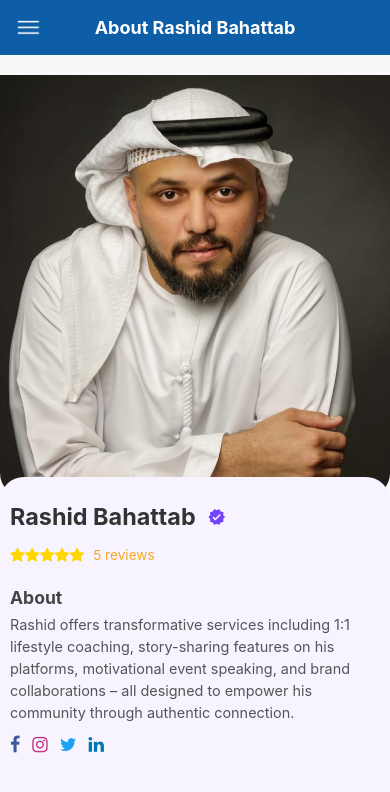
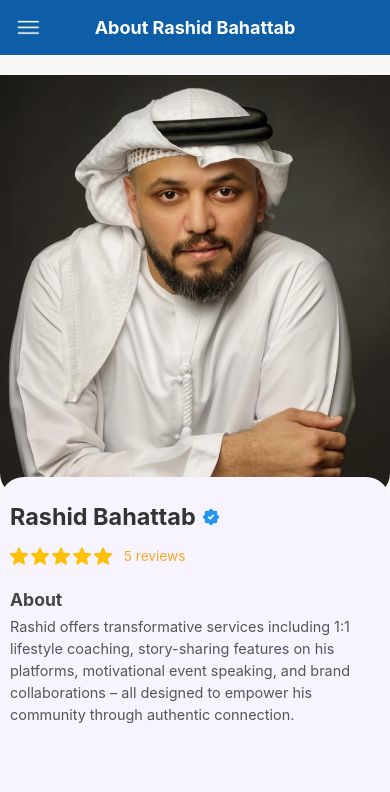
Before and after one commit to CodeBreezes/AskRashidIOS, a React Native app: screen /AboutScreen in a window 390 px wide. Shown: the top 792 px of the page. Built offline with nearby package versions, Linux system fonts and the light colour scheme.

Commit message:
updated profile
updated profile

```diff
--- a/src/screens/AboutScreen.js
+++ b/src/screens/AboutScreen.js
@@ -5,8 +5,6 @@ import {
   Image,
   ScrollView
 } from 'react-native';
-import FontAwesome from 'react-native-vector-icons/FontAwesome';
-import MaterialIcons from 'react-native-vector-icons/MaterialIcons';
 import styles from '../styles/HomeScreen.styles';
 import MainLayout from '../components/MainLayout';
 
@@ -14,6 +12,7 @@ const AboutScreen = () => {
   return (
     <MainLayout title="About Rashid Bahattab">
       <ScrollView contentContainerStyle={styles.scrollContainer}>
+
         {/* Profile Image */}
         <View style={styles.profileImageWrapper}>
           <Image
@@ -24,21 +23,31 @@ const AboutScreen = () => {
         </View>
 
         <View style={styles.content}>
-          {/* Name and Verified Badge */}
+
+          {/* Name and Verified Badge (PNG) */}
           <View style={styles.nameRow}>
             <Text style={styles.name}>Rashid Bahattab</Text>
-            <MaterialIcons name="verified" size={18} color="#7442ff" style={{ marginLeft: 6 }} />
+            <Image
+              source={require('../assets/icons/verify.png')}
+              style={styles.starIcon}
+              resizeMode="contain"
+            />
           </View>
 
-          {/* Star Ratings */}
+          {/* Star Ratings (PNG) */}
           <View style={styles.starsRow}>
             {[1, 2, 3, 4, 5].map((_, i) => (
-              <FontAwesome key={i} name="star" size={16} color="#FFD700" />
+              <Image
+                key={i}
+                source={require('../assets/icons/star.png')}
+                style={styles.starIcon}
+                resizeMode="contain"
+              />
             ))}
             <Text style={styles.reviewText}> 5 reviews</Text>
           </View>
 
-
+          {/* About Section */}
           <Text style={styles.sectionTitle}>About</Text>
           <Text style={styles.description}>
             Rashid offers transformative services including 1:1 lifestyle coaching,
@@ -46,16 +55,6 @@ const AboutScreen = () => {
             and brand collaborations – all designed to empower his community
             through authentic connection.
           </Text>
-
-
-          {/* Social Media Icons Row */}
-          <View style={styles.socialIconsRow}>
-            <FontAwesome name="facebook" size={18} color="#3b5998" style={styles.iconSpacing} />
-            <FontAwesome name="instagram" size={18} color="#C13584" style={styles.iconSpacing} />
-            <FontAwesome name="twitter" size={18} color="#1DA1F2" style={styles.iconSpacing} />
-            <FontAwesome name="linkedin" size={18} color="#0077B5" style={styles.iconSpacing} />
-          </View>
-
         </View>
       </ScrollView>
     </MainLayout>
--- a/src/screens/Auth/ChangePasswordScreen.js
+++ b/src/screens/Auth/ChangePasswordScreen.js
@@ -10,11 +10,11 @@ import {
     Platform,
     ActivityIndicator,
     Dimensions,
+    Image,
 } from 'react-native';
 import { useNavigation } from '@react-navigation/native';
 import { changePassword } from '../../api/userApi';
 import MainLayout from '../../components/MainLayout';
-import Icon from 'react-native-vector-icons/Ionicons'; // 👈 Added for eye icons
 
 const { width } = Dimensions.get('window');
 
@@ -28,7 +28,7 @@ const ChangePasswordScreen = () => {
     const [message, setMessage] = useState('');
     const [messageType, setMessageType] = useState(null);
 
-    // 👇 Added states for visibility toggles
+    // 👇 visibility toggles
     const [showOld, setShowOld] = useState(false);
     const [showNew, setShowNew] = useState(false);
     const [showConfirm, setShowConfirm] = useState(false);
@@ -129,7 +129,14 @@ const ChangePasswordScreen = () => {
                                     onChangeText={setOldPassword}
                                 />
                                 <TouchableOpacity onPress={() => setShowOld(!showOld)} style={styles.eyeIcon}>
-                                    <Icon name={showOld ? 'eye-off' : 'eye'} size={20} color="#666" />
+                                    <Image
+                                        source={
+                                            showOld
+                                                ? require('../../assets/icons/eye-off.png')
+                                                : require('../../assets/icons/eye.png')
+                                        }
+                                        style={styles.eyeImage}
+                                    />
                                 </TouchableOpacity>
                             </View>
                         </View>
@@ -147,7 +154,14 @@ const ChangePasswordScreen = () => {
                                     onChangeText={setNewPassword}
                                 />
                                 <TouchableOpacity onPress={() => setShowNew(!showNew)} style={styles.eyeIcon}>
-                                    <Icon name={showNew ? 'eye-off' : 'eye'} size={20} color="#666" />
+                                    <Image
+                                        source={
+                                            showNew
+                                                ? require('../../assets/icons/eye-off.png')
+                                                : require('../../assets/icons/eye.png')
+                                        }
+                                        style={styles.eyeImage}
+                                    />
                                 </TouchableOpacity>
                             </View>
                         </View>
@@ -165,7 +179,14 @@ const ChangePasswordScreen = () => {
                                     onChangeText={setConfirmPassword}
                                 />
                                 <TouchableOpacity onPress={() => setShowConfirm(!showConfirm)} style={styles.eyeIcon}>
-                                    <Icon name={showConfirm ? 'eye-off' : 'eye'} size={20} color="#666" />
+                                    <Image
+                                        source={
+                                            showConfirm
+                                                ? require('../../assets/icons/eye-off.png')
+                                                : require('../../assets/icons/eye.png')
+                                        }
+                                        style={styles.eyeImage}
+                                    />
                                 </TouchableOpacity>
                             </View>
                         </View>
@@ -255,6 +276,11 @@ const styles = StyleSheet.create({
     eyeIcon: {
         paddingHorizontal: 6,
     },
+    eyeImage: {
+        width: 22,
+        height: 22,
+        tintColor: '#666',
+    },
     button: {
         backgroundColor: '#4c66f5',
         paddingVertical: 15,
--- a/src/screens/MyBookingsScreen.js
+++ b/src/screens/MyBookingsScreen.js
@@ -276,7 +276,7 @@ const styles = StyleSheet.create({
     width: 18,
     height: 18,
     resizeMode: 'contain',
-    tintColor: '#555',
+    tintColor: '#0D5EA6',
   },
   noDataContainer: {
     flex: 1,
```
Also changed, not shown: src/assets/icons/eye-off.png (added), src/assets/icons/eye.png (added).
